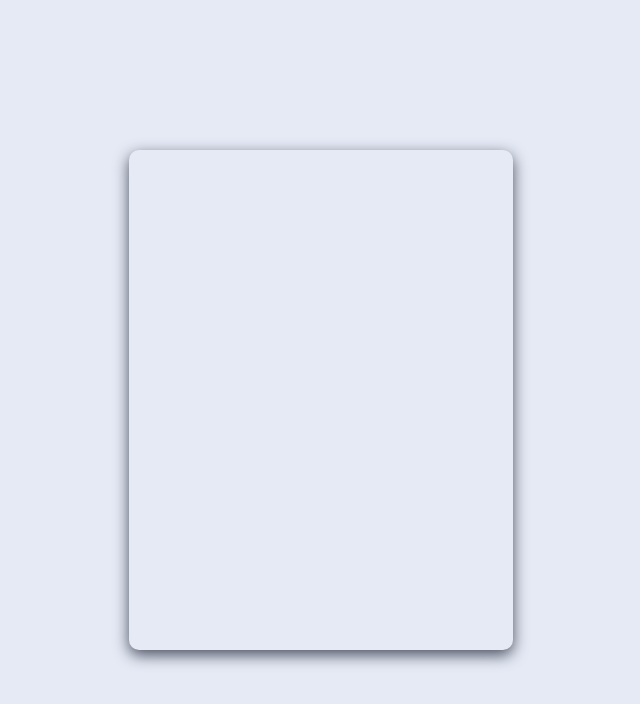
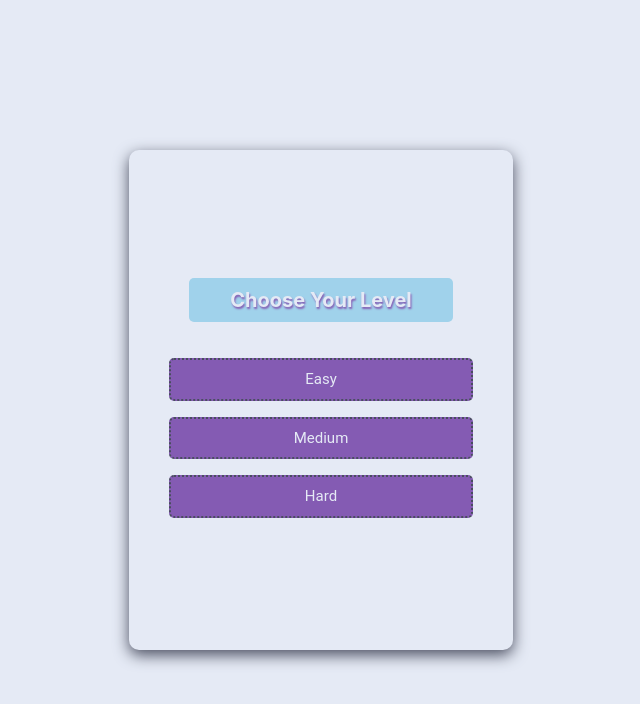
Before and after one commit to nursinkeles/quiz-app, a React (Create React App) app: page /difficulty in a window 1280 px wide. Shown: the top 704 px of the page, without its empty margins (319-959 px from the left). Built offline with nearby package versions, Linux system fonts and the light colour scheme.

Commit message:
difficulty page

```diff
--- a/src/assets/css/main.scss
+++ b/src/assets/css/main.scss
@@ -1,8 +1,14 @@
 .container {
-  @include align-center();
+  // @include align-center();
   border-radius: 10px !important;
   box-shadow: 0 5px 15px $dark-color !important;
   cursor: pointer;
+  display: flex;
+  justify-content: center;
+  padding: 1rem 2.5rem;
+}
+.center {
+  @include align-center();
 }
 .card {
   @extend .container;
@@ -54,6 +60,7 @@
   border-radius: 5px;
   text-shadow: 1px 2px 2px $highlight-color;
 }
+
 .btn {
   margin-top: 3rem;
   background: $secondary-color;
@@ -75,7 +82,7 @@
   }
 }
 
-.category-list {
+.list-items {
   max-height: 360px;
   overflow-y: scroll;
   text-align: center;
--- a/src/components/Button.tsx
+++ b/src/components/Button.tsx
@@ -5,8 +5,10 @@ interface ButtonProps {
 
 export const Button = ({ text, onClick }: ButtonProps) => {
   return (
-    <button className="btn" onClick={onClick}>
-      {text}
-    </button>
+    <div className="center">
+      <button className="btn" onClick={onClick}>
+        {text}
+      </button>
+    </div>
   );
 };
--- a/src/components/CategoryList.tsx
+++ b/src/components/CategoryList.tsx
@@ -1,4 +1,3 @@
-import { useState } from "react";
 import { Box, Text } from "@chakra-ui/react";
 
 interface Category {
@@ -19,7 +18,7 @@ export const CategoryList = ({
     onCategoryClick(categoryId);
   };
   return (
-    <Box className="category-list">
+    <Box className="list-items">
       {categories.map((category) => (
         <Box key={category.id} onClick={() => handleCategoryClick(category.id)}>
           <Text p="2">{category.name}</Text>
--- a/src/components/Loading.tsx
+++ b/src/components/Loading.tsx
@@ -1,6 +1,7 @@
 import { Spinner } from "@chakra-ui/react";
 export const Loading = () => {
   return (
+    <div className="center">
       <Spinner
         thickness="4px"
         speed="0.65s"
@@ -8,5 +9,6 @@ export const Loading = () => {
         color="#845bb3"
         size="lg"
       />
+    </div>
   );
 };
--- a/src/constants/Constant.tsx
+++ b/src/constants/Constant.tsx
@@ -1,5 +1,6 @@
 import StartPage from "../pages/StartPage";
 import CategoryPage from "../pages/CategoryPage";
+import DifficultyPage from "../pages/DifficultyPage";
 import InfoPage from "../pages/InfoPage";
 import QuestionsPage from "../pages/QuestionsPage";
 import ResultPage from "../pages/ResultPage";
@@ -11,11 +12,22 @@ export const ROUTE = [
     component: <CategoryPage />,
     title: "Choose Category",
   },
-  { pathname: "/info", component: <InfoPage />, title: "info page" },
-  { pathname: "/questions", component: <QuestionsPage />, title: "questions" },
+  {
+    pathname: "/difficulty",
+    component: <DifficultyPage />,
+    title: "Choose Your Level",
+  },
+  { pathname: "/info", component: <InfoPage />, title: "About Questions" },
+  {
+    pathname: "/questions",
+    component: <QuestionsPage />,
+    title: "Questions",
+  },
   { pathname: "/result", component: <ResultPage />, title: "" },
 ];
 
 export const FindRoute = ROUTE.find(
   (item) => item.pathname === window.location.pathname
 );
+
+export const DIFFICULTY = ["Easy", "Medium", "Hard"];
--- a/src/pages/CategoryPage.tsx
+++ b/src/pages/CategoryPage.tsx
@@ -12,6 +12,8 @@ const CategoryPage = () => {
     (state: RootState) => state.category.selectedCategoryId
   );
   const navigate = useNavigate();
+  const findCategory = categories.find((c) => c.id === selectedCategoryId);
+  localStorage.setItem("categoryName", JSON.stringify(findCategory));
 
   const dispatch: AppDispatch = useDispatch();
 
@@ -21,7 +23,7 @@ const CategoryPage = () => {
 
   const handleCategoryClick = (categoryId: number) => {
     dispatch(selectCategory(categoryId));
-    navigate("/info");
+    navigate("/difficulty");
   };
 
   return (
--- /dev/null
+++ b/src/pages/DifficultyPage.tsx
@@ -0,0 +1,23 @@
+import { DIFFICULTY } from "../constants/Constant";
+import { Box, Text } from "@chakra-ui/react";
+import { useNavigate } from "react-router-dom";
+
+const DifficultyPage = () => {
+  const navigate = useNavigate();
+
+  const handleDifficultyClick = (e: any) => {
+    localStorage.setItem("difficulty", JSON.stringify(e.target.innerText));
+    navigate("/info");
+  };
+  return (
+    <Box className="list-items">
+      {DIFFICULTY.map((item, index) => (
+        <Box key={index} onClick={(e) => handleDifficultyClick(e)}>
+          <Text p="2">{item}</Text>
+        </Box>
+      ))}
+    </Box>
+  );
+};
+
+export default DifficultyPage;
--- a/src/pages/InfoPage.tsx
+++ b/src/pages/InfoPage.tsx
@@ -1,8 +1,27 @@
+import { Button } from "../components/Button";
+import { useNavigate } from "react-router-dom";
+
 const InfoPage = () => {
-  const selectedCategoryId = JSON.parse(
-    localStorage.getItem("category") || "null"
+  const navigate = useNavigate();
+  const selectedCategoryName = JSON.parse(
+    localStorage.getItem("categoryName") || "null"
   );
-  return <div>Category:{selectedCategoryId}</div>;
+
+  const selectedDifficulty = JSON.parse(
+    localStorage.getItem("difficulty") || "null"
+  );
+
+  const handleClick = () => navigate("/questions");
+
+  return (
+    <div>
+      <p>Category:{selectedCategoryName.name}</p>
+      <p> Difficulty:{selectedDifficulty}</p>
+      <p> Number Of Questions : 10 </p>
+      <p> Question type: Multiple</p>
+      <Button text="START" onClick={handleClick} />
+    </div>
+  );
 };
 
 export default InfoPage;
--- a/src/pages/QuestionsPage.tsx
+++ b/src/pages/QuestionsPage.tsx
@@ -14,14 +14,16 @@ const QuestionsPage: React.FC<QuestionsProps> = () => {
   const selectedCategoryId = JSON.parse(
     localStorage.getItem("category") || "null"
   );
-
+  const selectedDifficulty = JSON.parse(
+    localStorage.getItem("difficulty") || "null"
+  );
   useEffect(() => {
     selectedCategoryId !== undefined &&
       status === "idle" &&
       dispatch(
         fetchQuestions({
           amount: 10,
-          difficulty: "hard",
+          difficulty: selectedDifficulty,
           type: "multiple",
           category: selectedCategoryId,
         })
--- a/src/redux/categorySlice.tsx
+++ b/src/redux/categorySlice.tsx
@@ -1,4 +1,3 @@
-import { useState } from "react";
 import type { PayloadAction } from "@reduxjs/toolkit";
 import { createAsyncThunk, createSlice } from "@reduxjs/toolkit";
 import axios from "axios";
@@ -34,6 +33,7 @@ export const fetchCategories = createAsyncThunk(
     }));
   }
 );
+
 export const categorySlice = createSlice({
   name: "category",
   initialState,
--- a/src/redux/quizSlice.tsx
+++ b/src/redux/quizSlice.tsx
@@ -70,6 +70,4 @@ export const quizSlice = createSlice({
   },
 });
 
-// export const { } = quizSlice.actions
-
 export default quizSlice.reducer;
--- a/src/router/router.tsx
+++ b/src/router/router.tsx
@@ -62,6 +62,7 @@
 import { Routes, Route } from "react-router-dom";
 import StartPage from "../pages/StartPage";
 import CategoryPage from "../pages/CategoryPage";
+import DifficultyPage from "../pages/DifficultyPage";
 import InfoPage from "../pages/InfoPage";
 import QuestionsPage from "../pages/QuestionsPage";
 import ResultPage from "../pages/ResultPage";
@@ -71,6 +72,7 @@ export const router = () => {
     <Routes>
       <Route path="/" element={<StartPage />} />
       <Route path="/categories" element={<CategoryPage />} />
+      <Route path="/difficulty" element={<DifficultyPage />} />
       <Route path="/info" element={<InfoPage />} />
       <Route path="/questions" element={<QuestionsPage />} />
       <Route path="/result" element={<ResultPage />} />
```
Lines whose indentation alone changed are shown as unchanged.
